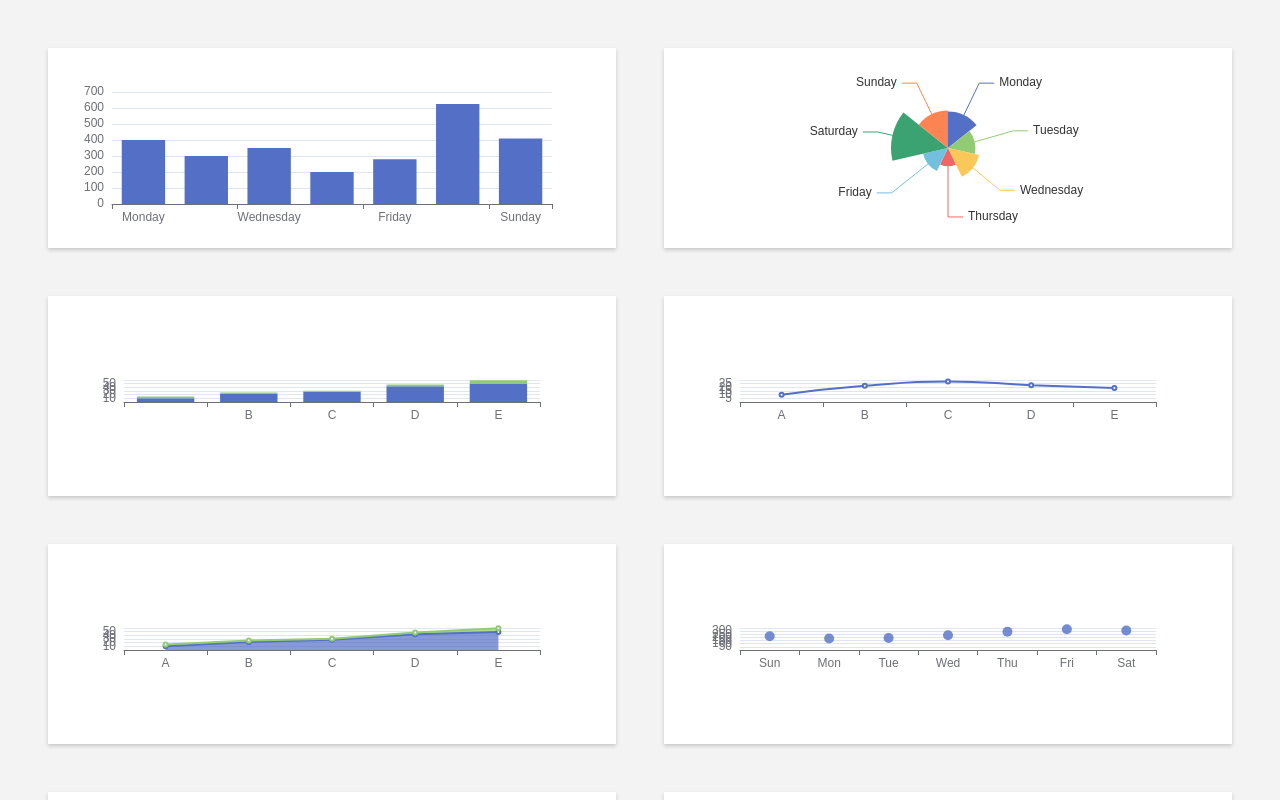
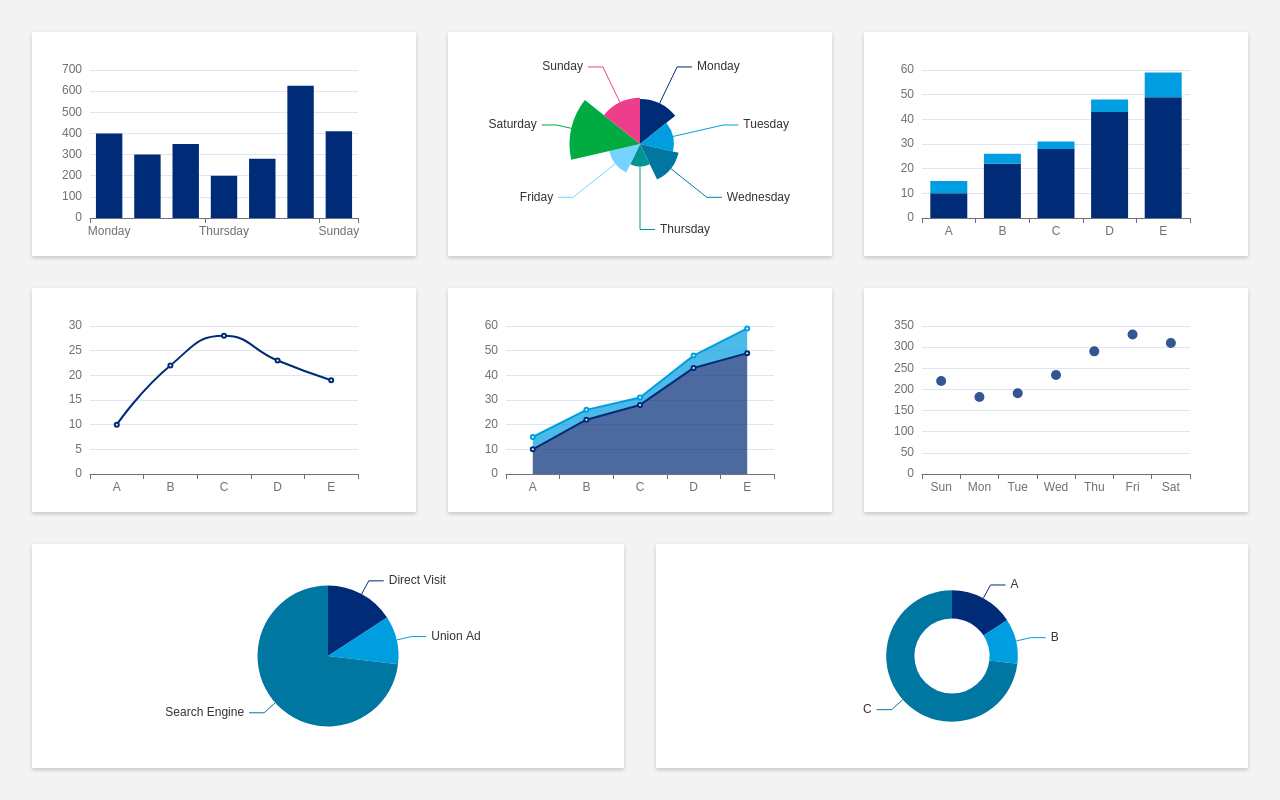
Before and after one commit to SimonGraham86/chart-example, a JavaScript app: page / in a window 1280 px wide. Shown: the top 800 px of the page. Built offline with nearby package versions, Linux system fonts and the light colour scheme; the HTML template or start-up script is replaced by a standard one.

Commit message:
Changed Chart options

```diff
--- a/src/App.module.css
+++ b/src/App.module.css
@@ -1,5 +1,5 @@
 .page {
-    padding: 48px 0 0 48px;
+    padding: 32px 0 0 32px;
 	background: #f3f3f3;
     display: flex;
     flex-wrap: wrap;
@@ -10,5 +10,5 @@
 .container {
     flex: 30%;
     min-width: 350px;
-    height: calc((100vh - 200px) / 3);
+    height: calc((100vh - 128px) / 3);
 }
--- a/src/chartOptions.js
+++ b/src/chartOptions.js
@@ -17,7 +17,10 @@ const options = [
         ],
         tooltip: {
             trigger: "axis"
-        }
+        },
+        color: [
+            '#002C77'
+        ]
     },
     {
         series: [
@@ -59,10 +62,20 @@ const options = [
         tooltip: {
             trigger: "item"
         },
+        color: [
+            '#002C77',
+            '#009DE0',
+            '#0077A0',
+            '#00968F',
+            '#76D3FF',
+            '#00AC41',
+            '#EE3D8B'
+        ]
     },
     {
+        grid: { top: 20, right: 40, bottom: 20, left: 40 },
         xAxis: {
-            data: ['', 'B', 'C', 'D', 'E']
+            data: ['A', 'B', 'C', 'D', 'E']
         },
         yAxis: {},
         series: [
@@ -79,9 +92,14 @@ const options = [
         ],
         tooltip: {
             trigger: "axis"
-        }
+        },
+        color: [
+            '#002C77',
+            '#009DE0'
+        ]
     },
     {
+        grid: { top: 20, right: 40, bottom: 20, left: 40 },
         xAxis: {
             data: ['A', 'B', 'C', 'D', 'E']
         },
@@ -95,9 +113,13 @@ const options = [
         ],
         tooltip: {
             trigger: "axis"
-        }
+        },
+        color: [
+            '#002C77'
+        ]
     },
     {
+        grid: { top: 20, right: 40, bottom: 20, left: 40 },
         xAxis: {
             data: ['A', 'B', 'C', 'D', 'E']
         },
@@ -118,9 +140,14 @@ const options = [
         ],
         tooltip: {
             trigger: "axis"
-        }
+        },
+        color: [
+            '#002C77',
+            '#009DE0'
+        ]
     },
     {
+        grid: { top: 20, right: 40, bottom: 20, left: 40 },
         xAxis: {
             data: ['Sun', 'Mon', 'Tue', 'Wed', 'Thu', 'Fri', 'Sat']
         },
@@ -133,7 +160,10 @@ const options = [
         ],
         tooltip: {
             trigger: "axis"
-        }
+        },
+        color: [
+            '#002C77'
+        ]
     },
     {
         series: [
@@ -157,7 +187,12 @@ const options = [
         ],
         tooltip: {
             trigger: "item"
-        }
+        },
+        color: [
+            '#002C77',
+            '#009DE0',
+            '#0077A0'
+        ]
     },
     {
         series: [
@@ -182,7 +217,12 @@ const options = [
         ],
         tooltip: {
             trigger: "item"
-        }
+        },
+        color: [
+            '#002C77',
+            '#009DE0',
+            '#0077A0'
+        ]
     }
 ]
 
--- a/src/components/UI/Card.module.css
+++ b/src/components/UI/Card.module.css
@@ -1,7 +1,7 @@
 .card {
     background: white;
-    padding: 24px;
-    margin: 0 48px 48px 0;
+    padding: 18px;
+    margin: 0 32px 32px 0;
     box-shadow: 0 2px 4px 0 #c7c7c7;
 	box-sizing: border-box;
 }
```
